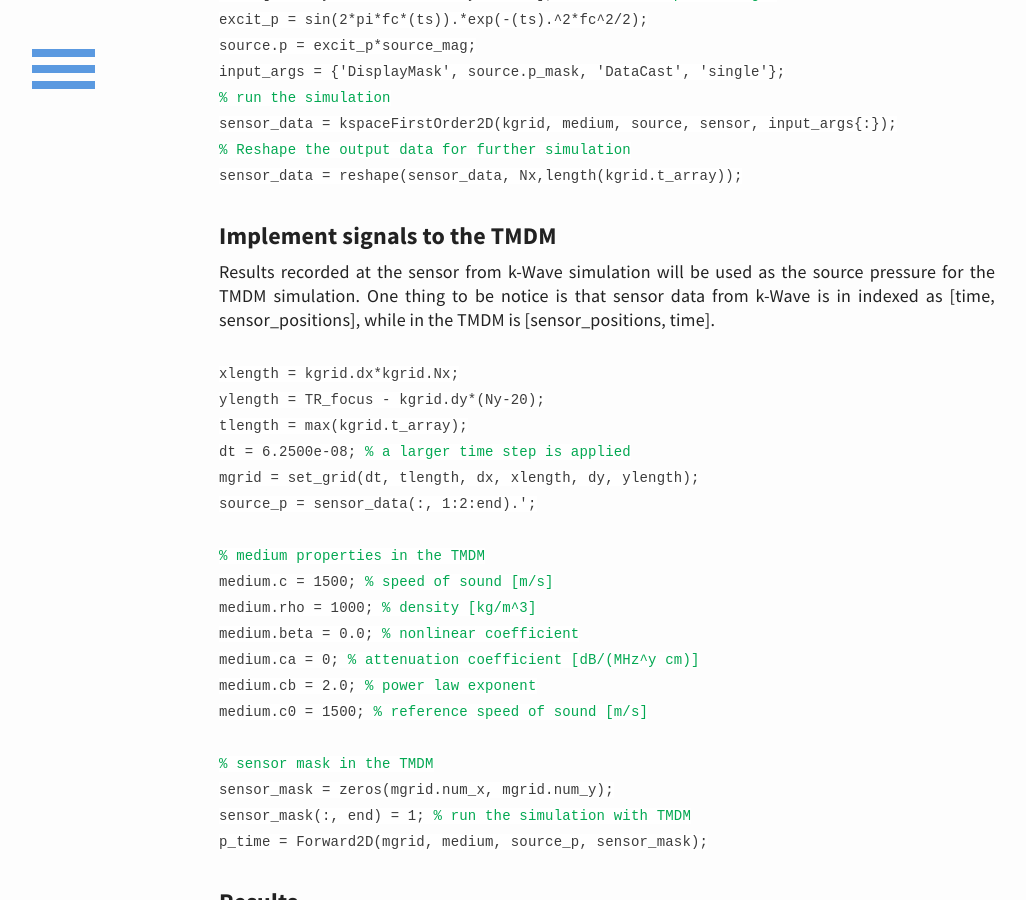
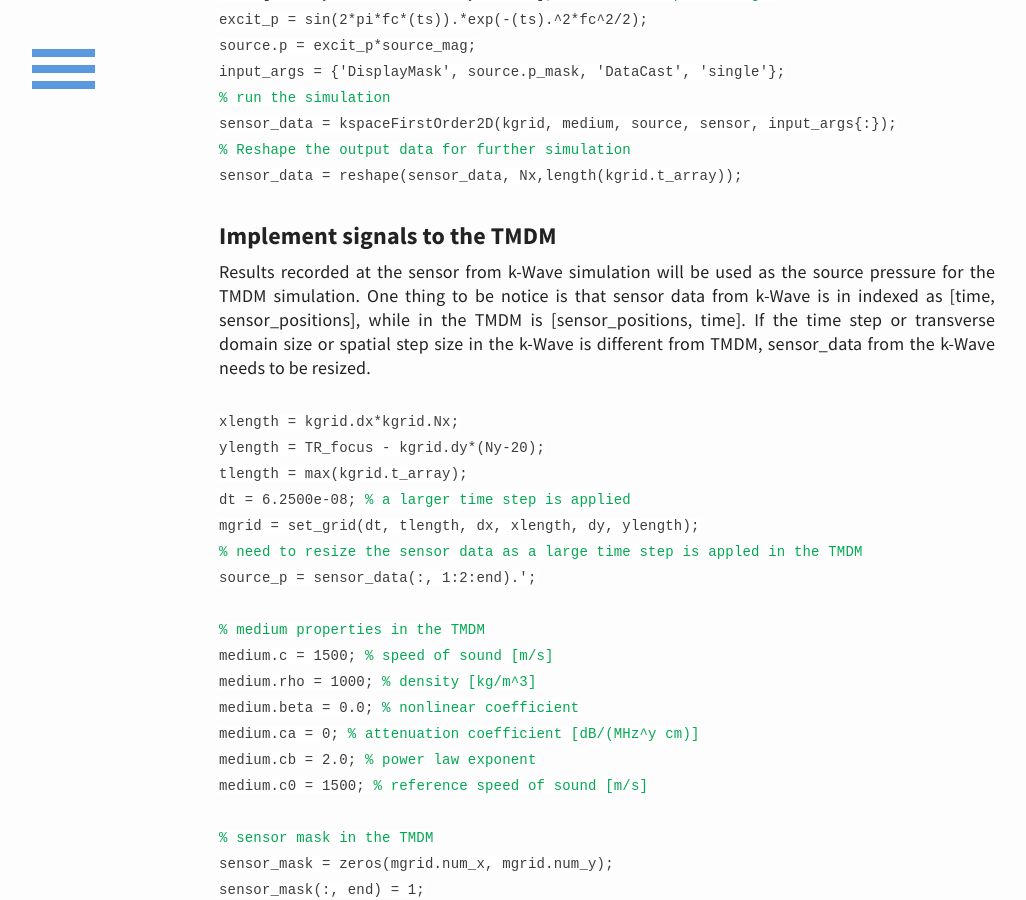
Before and after one commit to m-SOUND/mSOUND, a Jekyll site: the page built from _posts/2019-02-21-combine-k-Wave-TMDM.html, in a window 1280 px wide and 900 px high, scrolled down 1594 px. Shown: the whole window, without its empty margins (33-1059 px from the left). Built offline with Jekyll 4.4.1, drawn with Linux system fonts in a browser that asks for light colours.

Commit message:
Update 2019-02-21-combine-k-Wave-TMDM.html

```diff
--- a/_posts/2019-02-21-combine-k-Wave-TMDM.html
+++ b/_posts/2019-02-21-combine-k-Wave-TMDM.html
@@ -87,7 +87,8 @@
 <p>
  Results recorded at the sensor from k-Wave simulation will be used as the source pressure for the TMDM simulation.
  One thing to be notice is that sensor data from k-Wave is in indexed as [time, sensor_positions], while in the
- TMDM is [sensor_positions, time].
+ TMDM is [sensor_positions, time]. If the time step or transverse domain size or spatial step size in the k-Wave is different from TMDM,
+ sensor_data from the k-Wave needs to be resized.
 <code>
 <br>
 <br>xlength = kgrid.dx*kgrid.Nx;
@@ -96,6 +97,7 @@
 <br> dt = 6.2500e-08; <font color="#03a852"> % a larger time step is applied</font>
 
 <br>mgrid = set_grid(dt, tlength, dx, xlength, dy, ylength);
+ <br><font color="#03a852"> % need to resize the sensor data as a large time step is appled in the TMDM</font>
 <br>source_p = sensor_data(:, 1:2:end).';
 <br>
  <br><font color="#03a852"> % medium properties in the TMDM</font>
@@ -110,7 +112,7 @@
 <br>sensor_mask = zeros(mgrid.num_x, mgrid.num_y);
 <br>sensor_mask(:, end) = 1;
 
-<font color="#03a852"> % run the simulation with TMDM</font>
+<br><font color="#03a852"> % run the simulation with TMDM</font>
 <br>p_time = Forward2D(mgrid, medium, source_p, sensor_mask);
 
 </code>
```
